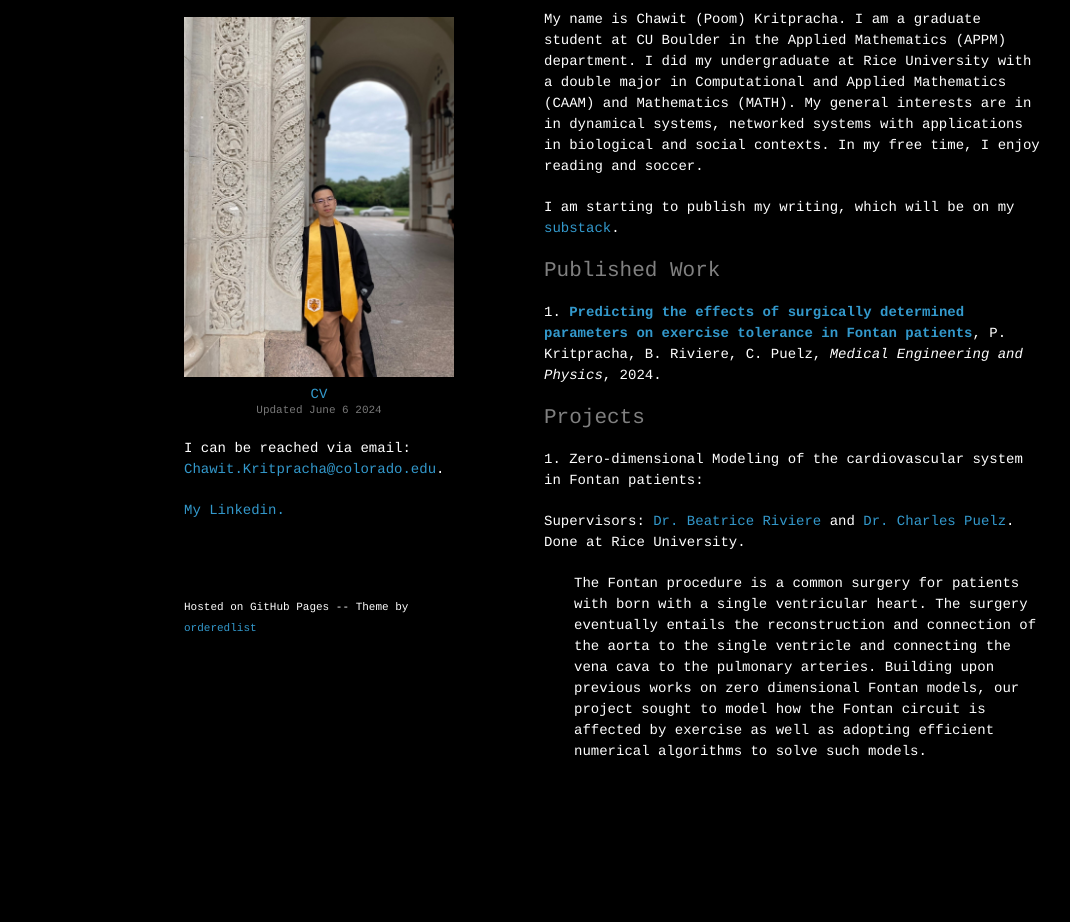
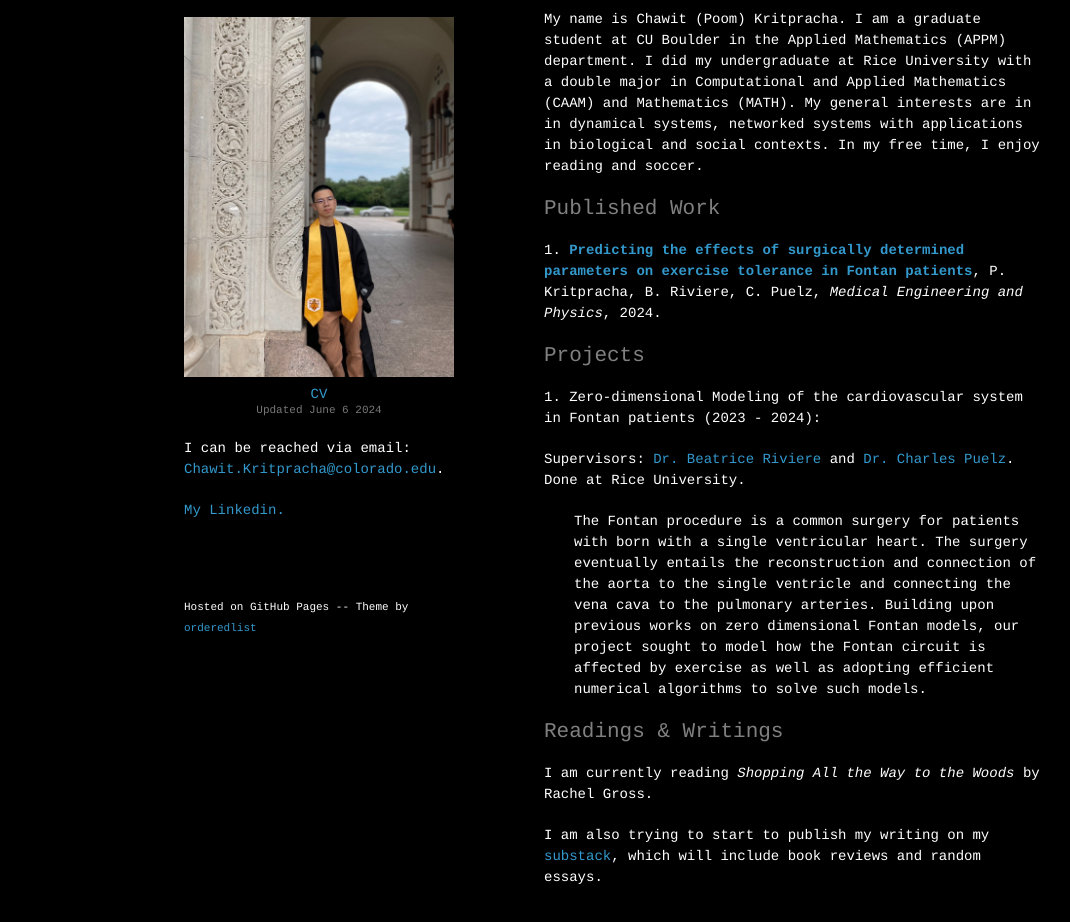
Before and after one commit to Poom77/Poom77.github.io, a plain HTML site: page index.html in a window 1280 px wide. Shown: the part 92-1014 px from the top of the page, without its empty margins (26-1096 px from the left). Before the commit the page ends 924 px from the top, so only its background shows below. Drawn offline with Linux system fonts and the light colour scheme.

Commit message:
added content

```diff
--- a/index.html
+++ b/index.html
@@ -55,15 +55,13 @@
         <p style="font-family:courier;">My name is Chawit (Poom) Kritpracha. I am a graduate student at CU Boulder in the Applied Mathematics (APPM) department.
           I did my undergraduate at Rice University with a double major in Computational and Applied Mathematics (CAAM) and Mathematics (MATH).
           My general interests are in in dynamical systems, networked systems with applications in biological and social contexts. In my free time, I enjoy reading and soccer.</p>
-
-          <p style="font-family:courier;">I am starting to publish my writing, which will be on my <a href="https://poomk.substack.com" target="_blank">substack</a>. </p>
           <h2 style="font-family:courier;">Published Work</h2>
         <p>
           1.  <b><a href="https://doi.org/10.1016/j.medengphy.2024.104152" target="_blank">Predicting the effects of surgically determined parameters on exercise tolerance in Fontan patients</a></b>, P. Kritpracha, B. Riviere, C. Puelz,<i> Medical Engineering and Physics</i>, 2024.
         </p>
         <h2 style="font-family:courier;">Projects</h2>
         <p>
-          1. Zero-dimensional Modeling of the cardiovascular system in Fontan patients:
+          1. Zero-dimensional Modeling of the cardiovascular system in Fontan patients (2023 - 2024):
         </p>
         <p>
           Supervisors: <a href="https://compm.rice.edu/people-2/beatrice-riviere/" target="_blank">Dr. Beatrice Riviere</a> and  <a href="https://cpuelz.github.io" target="_blank">Dr. Charles Puelz</a>. Done at Rice University.
@@ -74,6 +72,12 @@
         </p>
 
         <p>
+
+          <h2 style="font-family:courier;" style="color:black;">Readings & Writings</h2>
+
+          <p style="font-family:courier;">I am currently reading <i> Shopping All the Way to the Woods</i> by Rachel Gross.</p>
+
+          <p style="font-family:courier;">I am also trying to start to publish my writing on my <a href="https://poomk.substack.com" target="_blank">substack</a>, which will include book reviews and random essays. </p>
 
        <!-- <h2 style="font-family:courier;">Background</h2>
         <p>
```
